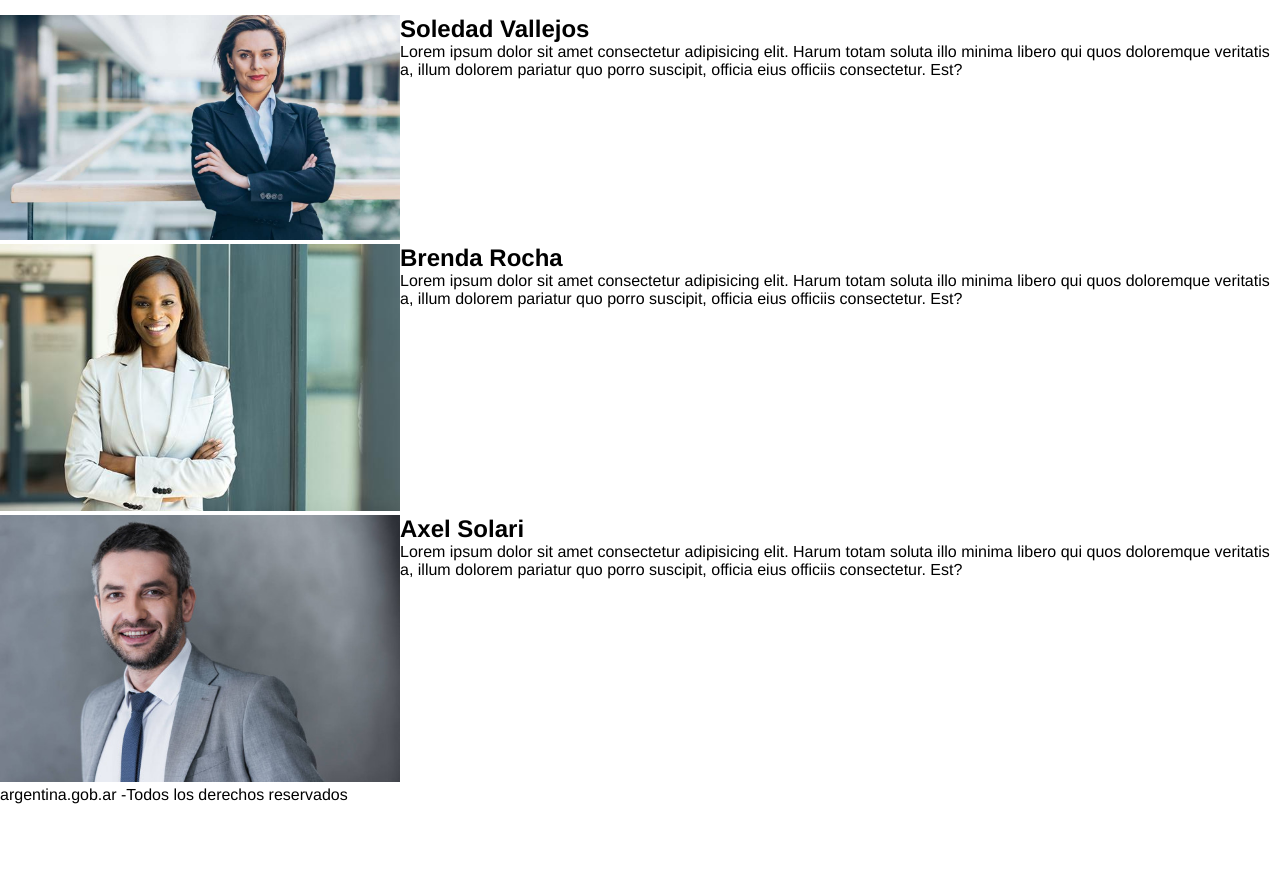
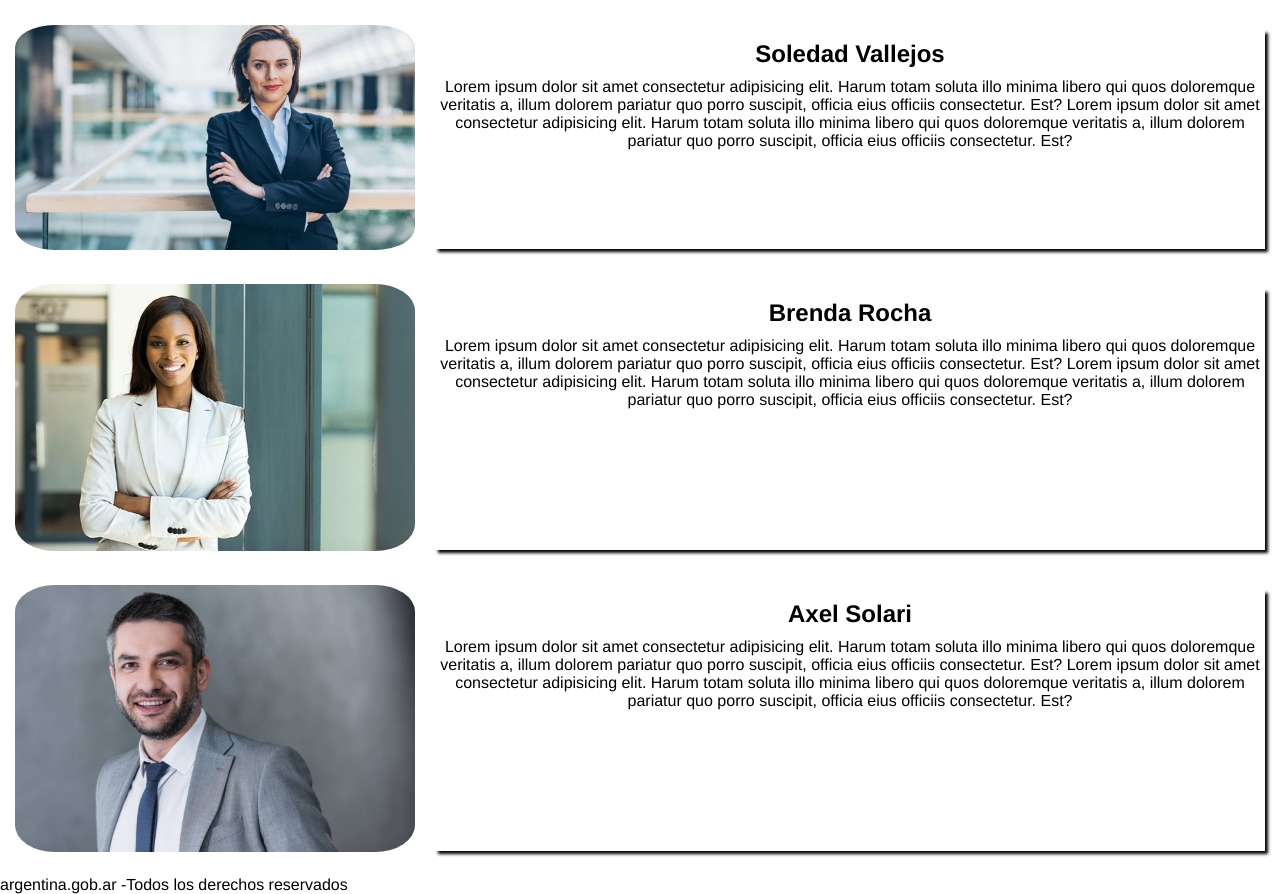
Before and after one commit to AxelSolari/Grupo4-elecciones, a plain HTML site: page candidatos.html in a window 1280 px wide. Shown: the part 645-1539 px from the top of the page. Before the commit the page ends 1449 px from the top, so only its background shows below. Drawn offline with Linux system fonts and the light colour scheme.

Commit message:
modificado Candidadtos

```diff
--- a/Styles8.css
+++ b/Styles8.css
@@ -32,6 +32,7 @@ body {
 
 .input-se {
   margin-left: 5px;
+  box-shadow: 2px 2px 3px;
 }
 
 .busqueda {
@@ -97,13 +98,27 @@ body {
 .titulo-can {
   text-align: center;
   margin: 30px;
+  text-decoration: underline;
+}
+
+.nombres {
+  margin: 10px;
 }
 
 .images {
   width: 400px;
+  margin: 10px;
+  border-radius: 10%;
 }
 
 .candida {
   display: flex;
   flex-direction: row;
+  margin: 10px 5px;
 }
+
+.contenedor-p {
+  text-align: center;
+  margin: 15px 10px;
+  box-shadow: 3px 3px 3px;
+}
--- a/candidatos.html
+++ b/candidatos.html
@@ -66,9 +66,13 @@
           <img class="images" src="/img/woman.jpg" alt="sole"/>
         </div>
 
-        <div>
-          <h2 class="cand">Soledad Vallejos</h2>
-          <p class="parrafos-1">
+        <div class="contenedor-p">
+          <h2 class="nombres">Soledad Vallejos</h2>
+          <p>
+            Lorem ipsum dolor sit amet consectetur adipisicing elit. Harum totam
+            soluta illo minima libero qui quos doloremque veritatis a, illum
+            dolorem pariatur quo porro suscipit, officia eius officiis
+            consectetur. Est?
             Lorem ipsum dolor sit amet consectetur adipisicing elit. Harum totam
             soluta illo minima libero qui quos doloremque veritatis a, illum
             dolorem pariatur quo porro suscipit, officia eius officiis
@@ -83,9 +87,13 @@
             class="images" src="/img/woman2.jpg" alt="Brenda"/>
         </div>
 
-        <div>
-          <h2 class="cand">Brenda Rocha</h2>
-          <p class="Parrafo">
+        <div class="contenedor-p">
+          <h2 class="nombres">Brenda Rocha</h2>
+          <p>
+            Lorem ipsum dolor sit amet consectetur adipisicing elit. Harum totam
+            soluta illo minima libero qui quos doloremque veritatis a, illum
+            dolorem pariatur quo porro suscipit, officia eius officiis
+            consectetur. Est?
             Lorem ipsum dolor sit amet consectetur adipisicing elit. Harum totam
             soluta illo minima libero qui quos doloremque veritatis a, illum
             dolorem pariatur quo porro suscipit, officia eius officiis
@@ -96,12 +104,16 @@
 
       <div class="candida">
         <div>
-          <img class="images" src="/img/men.jpg" alt="Axel" />
+          <img class="images" src="/img/men.jpg" alt="Axel">
         </div>
 
-        <div>
-          <h2 class="cand">Axel Solari</h2>
-          <p class="Parrafo">
+        <div class="contenedor-p">
+          <h2 class="nombres">Axel Solari</h2>
+          <p>
+            Lorem ipsum dolor sit amet consectetur adipisicing elit. Harum totam
+            soluta illo minima libero qui quos doloremque veritatis a, illum
+            dolorem pariatur quo porro suscipit, officia eius officiis
+            consectetur. Est?
             Lorem ipsum dolor sit amet consectetur adipisicing elit. Harum totam
             soluta illo minima libero qui quos doloremque veritatis a, illum
             dolorem pariatur quo porro suscipit, officia eius officiis
```
